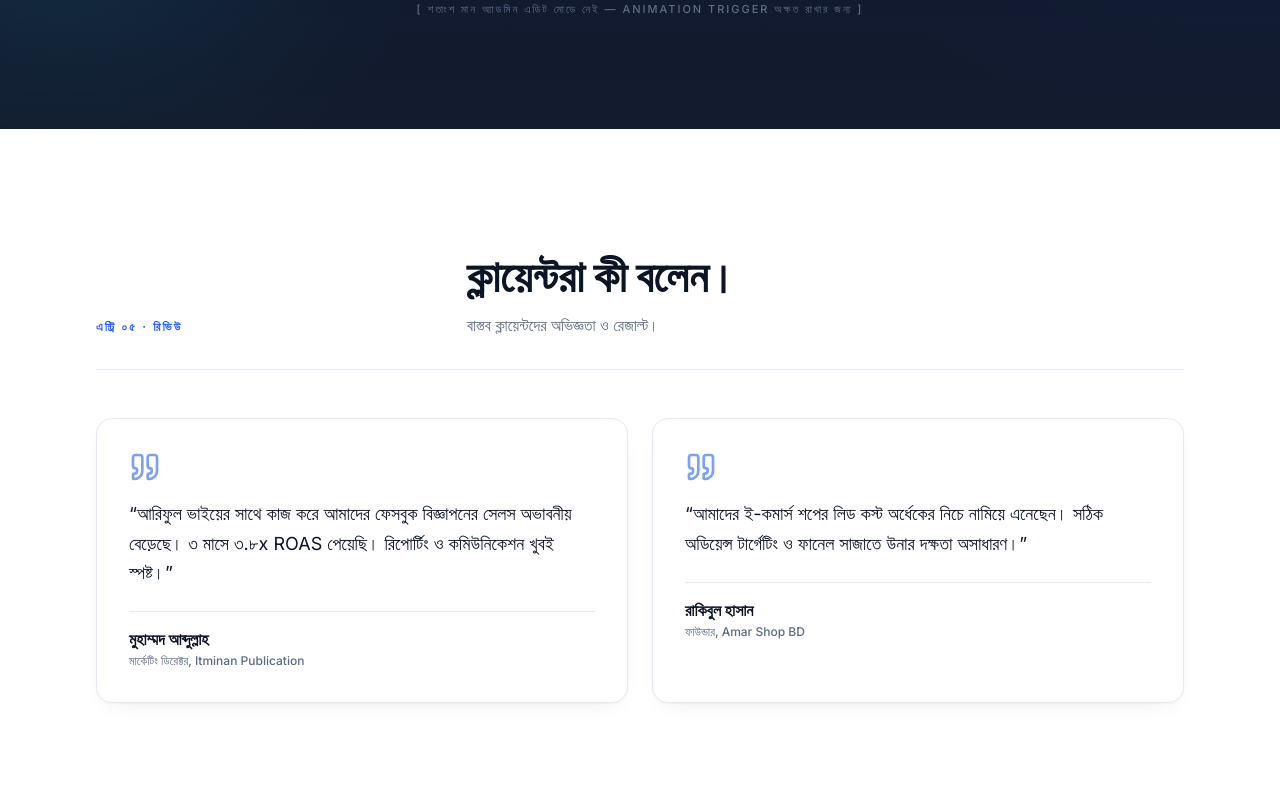
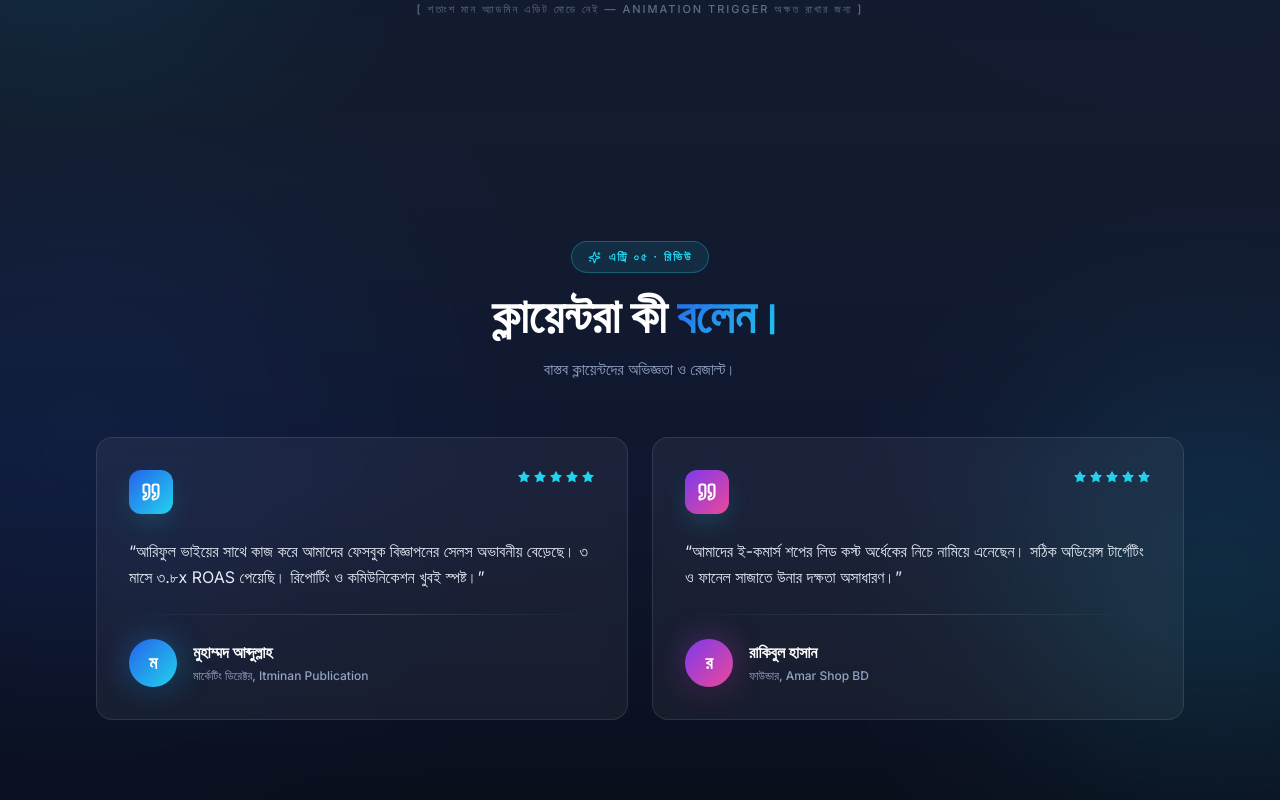
Before and after one commit to arifulislambd2420-source/Ariful-islam-, a React (Vite) app: page / in a window 1280 px wide. Shown: the part 4160-4960 px from the top of the page. Built offline with nearby package versions, Linux system fonts and the light colour scheme.

Commit message:
Testimonials redesign

```diff
--- a/src/components/Testimonials.tsx
+++ b/src/components/Testimonials.tsx
@@ -1,7 +1,13 @@
-import { Quote } from "lucide-react";
-import SectionHeader from "./SectionHeader";
+import { Quote, Sparkles, Star } from "lucide-react";
 import { useSite } from "../context/SiteContext";
 import { EditableText } from "./admin/EditableText";
+
+const AVATAR_GRADIENTS = [
+  "linear-gradient(135deg, #2563EB 0%, #22D3EE 100%)",
+  "linear-gradient(135deg, #7C3AED 0%, #EC4899 100%)",
+  "linear-gradient(135deg, #059669 0%, #22D3EE 100%)",
+  "linear-gradient(135deg, #D97706 0%, #F43F5E 100%)",
+];
 
 export default function Testimonials() {
   const { data, updateData } = useSite();
@@ -19,47 +25,128 @@ export default function Testimonials() {
   };
 
   return (
-    <section className="py-24 sm:py-32">
-      <div className="container-x">
-        <SectionHeader
-          entry="এন্ট্রি ০৫ · রিভিউ"
-          title="ক্লায়েন্টরা কী বলেন।"
-          intro="বাস্তব ক্লায়েন্টদের অভিজ্ঞতা ও রেজাল্ট।"
+    <section
+      className="relative overflow-hidden py-24 text-on-navy sm:py-28"
+      style={{
+        background:
+          "linear-gradient(180deg, #131c2e 0%, #0f1730 50%, #0a0e1a 100%)",
+      }}
+    >
+      {/* soft accent glows */}
+      <div
+        aria-hidden
+        className="pointer-events-none absolute -left-32 top-24 h-[420px] w-[420px] rounded-full bg-primary opacity-15 blur-[140px]"
+      />
+      <div
+        aria-hidden
+        className="pointer-events-none absolute -right-32 bottom-16 h-[380px] w-[380px] rounded-full bg-cyan opacity-15 blur-[120px]"
       />
 
-        <div className="reveal grid gap-6 md:grid-cols-2">
-          {data.testimonials.map((n, i) => (
+      <div className="container-x relative">
+        {/* Header */}
+        <div className="reveal mx-auto mb-14 max-w-3xl text-center">
+          <div className="inline-flex items-center gap-2 rounded-full border border-cyan/30 bg-cyan/10 px-4 py-1.5 backdrop-blur">
+            <Sparkles size={13} className="text-cyan" />
+            <span className="text-[12px] font-semibold uppercase tracking-[0.16em] text-cyan">
+              এন্ট্রি ০৫ · রিভিউ
+            </span>
+          </div>
+          <h2 className="mt-5 font-display text-3xl font-bold leading-tight text-white sm:text-4xl md:text-5xl">
+            ক্লায়েন্টরা কী <span className="text-gradient">বলেন।</span>
+          </h2>
+          <p className="mx-auto mt-4 max-w-xl text-on-navy-muted">
+            বাস্তব ক্লায়েন্টদের অভিজ্ঞতা ও রেজাল্ট।
+          </p>
+        </div>
+
+        {/* Grid of testimonials */}
+        <div className="reveal grid grid-cols-1 gap-6 md:grid-cols-2">
+          {data.testimonials.map((t, i) => {
+            const initial = (t.name || "?").trim().charAt(0);
+            const avatarBg = AVATAR_GRADIENTS[i % AVATAR_GRADIENTS.length];
+            return (
               <figure
                 key={i}
-              className="relative rounded-2xl border border-border bg-bg p-8 shadow-card transition hover:-translate-y-1 hover:shadow-card-hover"
+                className="group relative flex flex-col overflow-hidden rounded-2xl border border-white/10 bg-white/5 p-7 backdrop-blur transition-all duration-300 hover:-translate-y-1 hover:border-cyan/40 hover:bg-white/[0.08] hover:shadow-glow sm:p-8"
               >
-              <Quote size={32} className="text-primary/60" />
-              <blockquote className="mt-4 text-lg leading-relaxed text-ink">
+                {/* subtle hover glow */}
+                <div
+                  aria-hidden
+                  className="pointer-events-none absolute -right-12 -top-12 h-40 w-40 rounded-full bg-primary opacity-0 blur-3xl transition-opacity duration-500 group-hover:opacity-30"
+                />
+
+                {/* Quote icon top-left + rating stars top-right */}
+                <div className="relative flex items-start justify-between">
+                  <div
+                    className="grid h-11 w-11 place-items-center rounded-xl text-white shadow-glow"
+                    style={{ background: avatarBg }}
+                  >
+                    <Quote size={20} strokeWidth={2.5} />
+                  </div>
+                  <div className="flex items-center gap-0.5">
+                    {Array.from({ length: 5 }).map((_, si) => (
+                      <Star
+                        key={si}
+                        size={14}
+                        className="fill-cyan text-cyan"
+                        strokeWidth={0}
+                      />
+                    ))}
+                  </div>
+                </div>
+
+                {/* Quote text */}
+                <blockquote className="relative mt-6 flex-1 text-base leading-relaxed text-on-navy">
                   “
                   <EditableText
                     as="span"
-                  value={n.text}
+                    value={t.text}
                     onChange={(v) => updateTestimonial(i, "text", v)}
                     multiline
                   />
                   ”
                 </blockquote>
-              <figcaption className="mt-6 border-t border-border pt-4">
+
+                {/* Divider */}
+                <div className="my-6 h-px w-full bg-gradient-to-r from-transparent via-white/15 to-transparent" />
+
+                {/* Author block */}
+                <figcaption className="relative flex items-center gap-4">
+                  {/* Avatar with initial */}
+                  <div className="relative">
+                    <div
+                      aria-hidden
+                      className="absolute inset-0 rounded-full opacity-40 blur-lg"
+                      style={{ background: avatarBg }}
+                    />
+                    <div
+                      className="relative grid h-12 w-12 place-items-center rounded-full text-white shadow-lg"
+                      style={{ background: avatarBg }}
+                    >
+                      <span className="font-display text-lg font-bold">
+                        {initial}
+                      </span>
+                    </div>
+                  </div>
+                  {/* Name + role */}
+                  <div className="min-w-0 flex-1">
                     <EditableText
                       as="div"
-                  className="font-display text-base font-semibold text-ink"
-                  value={n.name}
+                      className="block truncate font-display text-base font-semibold text-white"
+                      value={t.name}
                       onChange={(v) => updateTestimonial(i, "name", v)}
                     />
                     <EditableText
                       as="div"
-                  className="text-[12px] font-medium text-muted"
-                  value={n.role}
+                      className="mt-0.5 block truncate text-[12px] font-medium text-on-navy-muted"
+                      value={t.role}
                       onChange={(v) => updateTestimonial(i, "role", v)}
                     />
+                  </div>
                 </figcaption>
               </figure>
-          ))}
+            );
+          })}
         </div>
       </div>
     </section>
```
Lines whose indentation alone changed are shown as unchanged.
